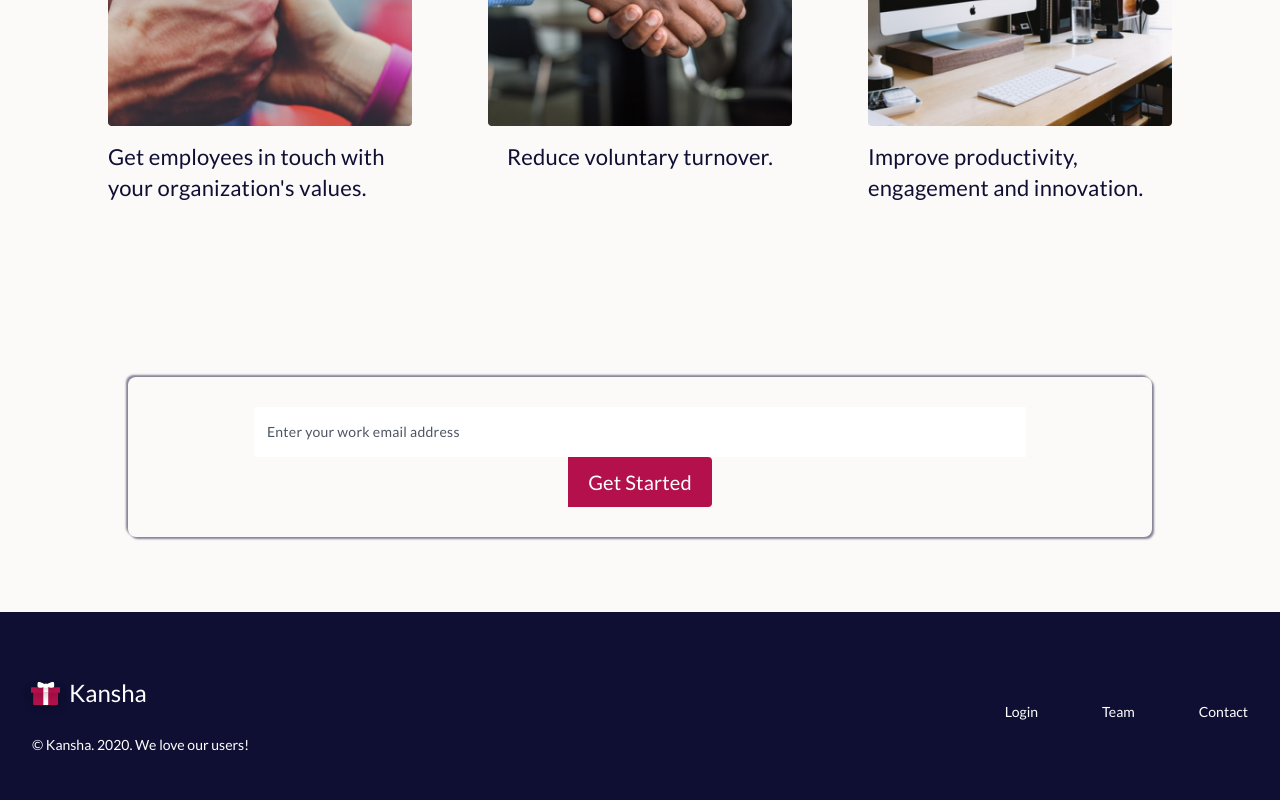
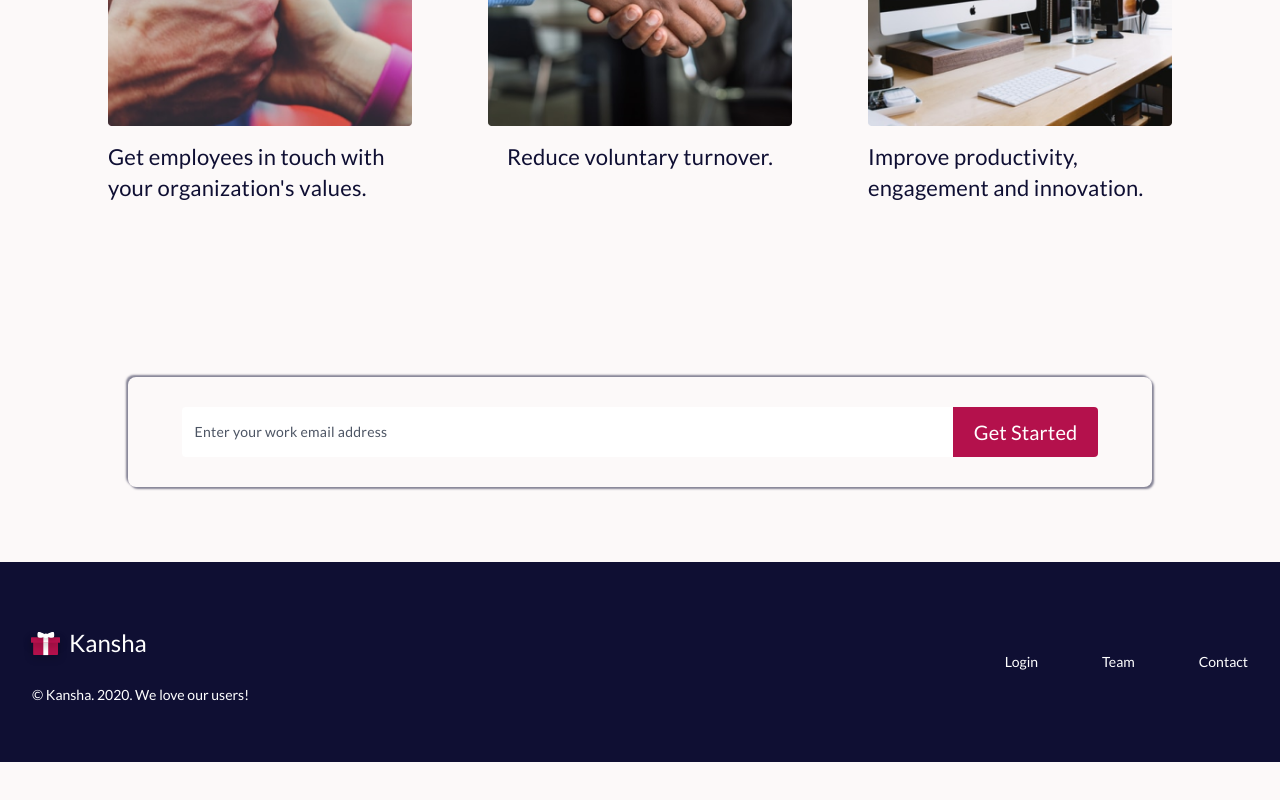
Before and after one commit to rleslie1015/kansha-fe, a React (Create React App) app: page / in a window 1280 px wide. Shown: the part 2421-3221 px from the top of the page. After the commit the page ends 3183 px from the top, so only its background shows below. Built offline with nearby package versions, Linux system fonts and the light colour scheme; no server answers; what auth0-js would draw is missing.

Commit message:
Fixed enter email section on Landing page

```diff
--- a/src/SCSS/pages/_landing.scss
+++ b/src/SCSS/pages/_landing.scss
@@ -259,6 +259,7 @@
 	margin: 75px auto;
 	max-width: 1440px;
 	display: flex;
+	flex-direction: row;
 	justify-content: center;
 	align-items: center;
 	padding: 30px;
@@ -306,5 +307,6 @@
 		letter-spacing: 0.15px;
 		height: 50px;
 		width: 15%;
+		cursor: pointer;
 	}
 }
```
